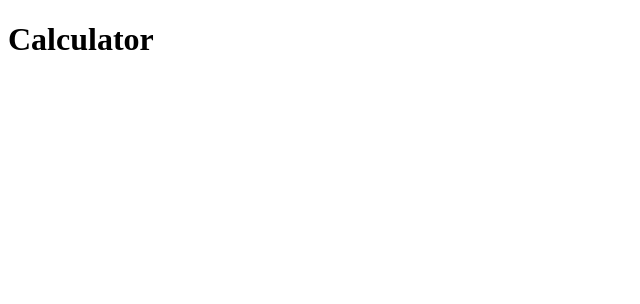
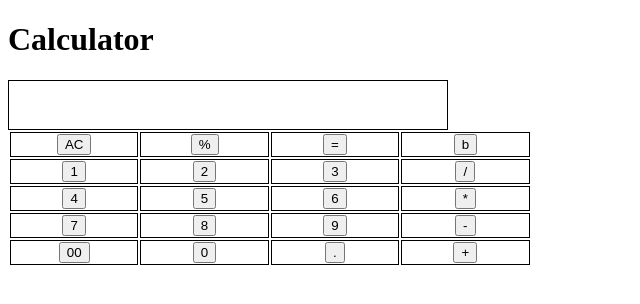
Before and after one commit to abhishekmulik/Calculator-, a plain HTML site: page index.html in a window 1280 px wide. Shown: the whole page, without its empty margins (0-640 px from the left). Drawn offline with Linux system fonts and the light colour scheme.

Commit message:
table created

```diff
--- a/index.html
+++ b/index.html
@@ -3,8 +3,60 @@
     <head>
         <meta charset="utf-8">
         <title>Calculator</title>
+        <link rel="stylesheet" href="style.css">
+    </head>
         <body>
             <h1>Calculator</h1>
+            <table id="screen">
+                <tr>
+                    <th></th></tr>
+                </table >
+                    <table>
+                        <div>
+                        <tr>
+                            <td id="keys"><button>AC</button></td>
+                            <td id="keys"><button>%</button></td>
+                            <td id="keys"><button>=</button></td>
+                            <td id="keys"><button>b</button></td>
+                        </tr>
+                    <tr>
+                        <td id="keys"><button>1</button></td>
+                        <td id="keys"><button>2</button></td>
+                        <td id="keys"><button>3</button></td>
+                        <td id="keys"><button>/</button></td>
+                    </tr>
+                    <tr><td id="keys"><button>4</button></td>
+                        <td id="keys"><button>5</button></td>
+                        <td id="keys"><button>6</button></td>
+                        <td id="keys"><button>*</button></td>
+                    </tr>
+                    <tr>
+                        <td id="keys"><button>7</button></td>
+                        <td id="keys"><button>8</button></td>
+                        <td id="keys"><button>9</button></td>
+                        <td id="keys"><button>-</button></td>
+                    </tr>
+                    <tr>
+                        <td id="keys"><button>00</button></td>
+                        <td id="keys"><button>0</button></td>
+                        <td id="keys"><button>.</button></td>
+                        <td id="keys"><button>+</button></td>
+
+                    </tr></div>
+
+
+
+                   </table>
+
+
+                <!-- <th>
+                    <tr>
+                        <th>Screen</th>
+                    </tr>
+                    <tr>
+                    <td>Keys</td></tr>
+                </th> -->
+
             <script src="script.js"></script>
         </body>
     </head>
--- /dev/null
+++ b/style.css
@@ -0,0 +1,11 @@
+#screen{
+    width: 34.78%;
+    height: 50px;
+    border: 1px solid black;
+}
+#keys{
+    border: 1px solid black;
+    width: 7.5%;
+    text-align: center;
+
+}
```
